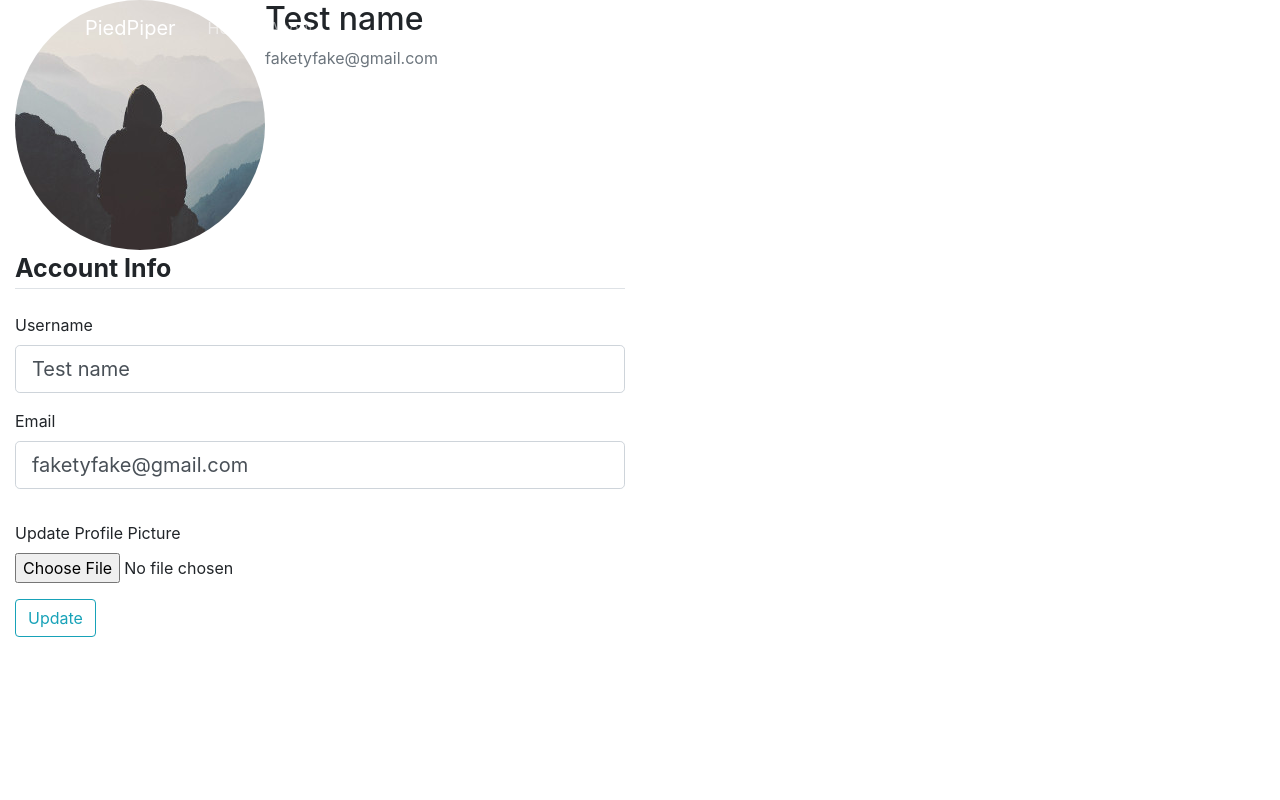
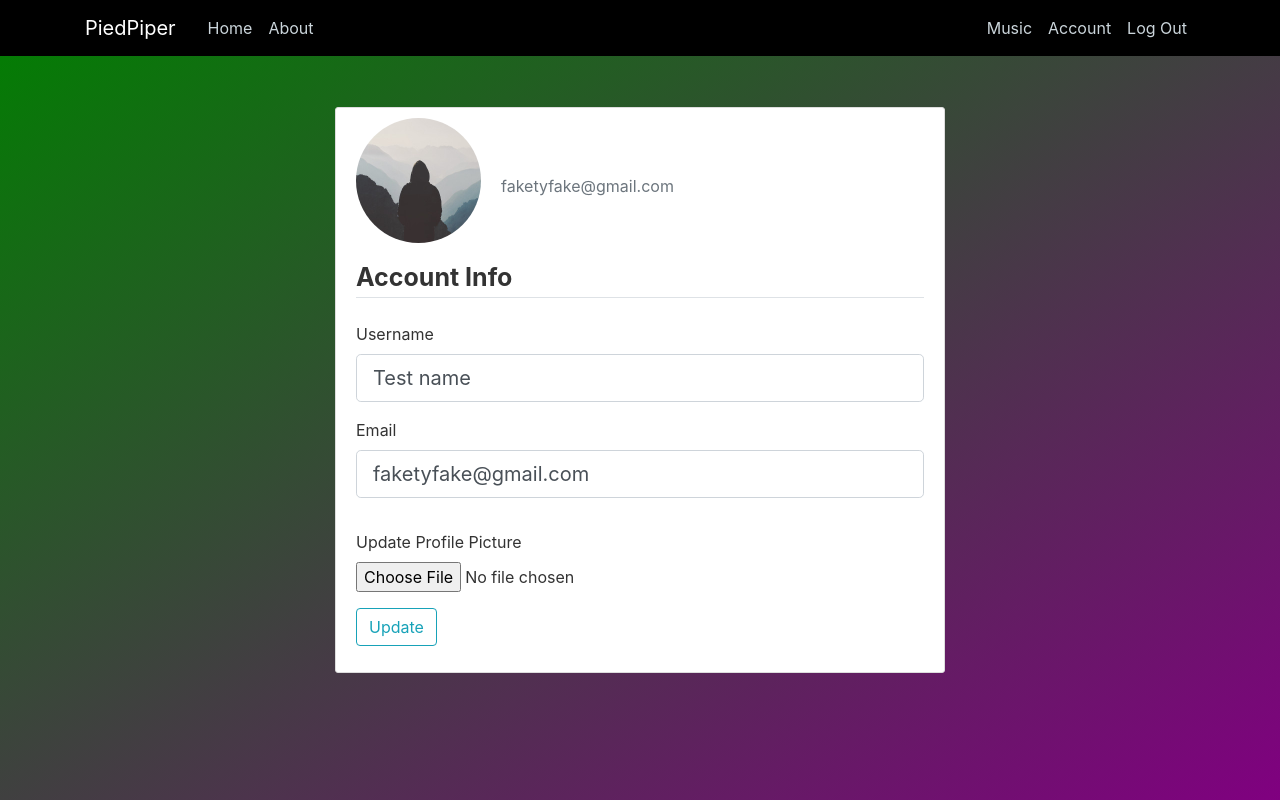
Before and after one commit to MwaniN/flask_project, a Flask app: page /account in a window 1280 px wide. Run offline with Flask 2, Linux system fonts and the light colour scheme; a user stored in the database is signed in; some libraries are stand-ins or nearby versions.

Commit message:
updated html files

```diff
--- a/flask_project_file/routes.py
+++ b/flask_project_file/routes.py
@@ -25,7 +25,11 @@
 @app.route("/")
 @app.route("/home")
 def home():
-	return render_template('Home.html', posts = posts)
+	logged_in = False
+	if current_user.is_authenticated:
+		logged_in = True
+
+	return render_template('Home.html', logged_in=logged_in)
 
 @app.route("/about")
 def about():
--- /dev/null
+++ b/flask_project_file/static/main.css
@@ -0,0 +1,236 @@
+body {
+  background: #fafafa;
+  /*background-image: url("../templates/home_background.png");*/
+  color: #333333;
+  /*margin-top: 25rem;*/
+}
+.home-center {
+  height: 100vh;
+  background-image: linear-gradient(to bottom right, green, purple);
+  display: flex;
+  align-items: center;
+  justify-content: center;
+}
+
+.login-button {
+  background-color: #0047AB;
+  border-radius: 25px;
+  color: white;
+  padding: 15px 32px;
+  text-align: center;
+  text-decoration: none;
+  display: inline-block;
+  font-size: 16px;
+  display: flex;
+  align-items: center;
+  justify-content: center;
+  width: 40%;
+
+}
+
+a:hover {
+  color: #000000;
+}
+
+h1, h2, h3, h4, h5, h6 {
+  text-align: center;
+  color: #ffffff;
+}
+
+.blk {
+  /*background-color: #5f788a;*/
+  background-color: #000000;
+}
+
+.site-header .navbar-nav .nav-link {
+  color: #cbd5db;
+}
+
+.site-header .navbar-nav .nav-link:hover {
+  color: #ffffff;
+}
+
+.site-header .navbar-nav .nav-link.active {
+  font-weight: 500;
+}
+
+.content-section {
+  background: #ffffff;
+  padding: 10px 20px;
+  border: 1px solid #dddddd;
+  border-radius: 3px;
+  margin-bottom: 20px;
+}
+
+.article-title {
+  color: #444444;
+}
+
+a.article-title:hover {
+  color: #428bca;
+  text-decoration: none;
+}
+
+.article-content {
+  white-space: pre-line;
+}
+
+.article-img {
+  height: 65px;
+  width: 65px;
+  margin-right: 16px;
+}
+
+.article-metadata {
+  padding-bottom: 1px;
+  margin-bottom: 4px;
+  border-bottom: 1px solid #e3e3e3
+}
+
+.article-metadata a:hover {
+  color: #333;
+  text-decoration: none;
+}
+
+.article-svg {
+  width: 25px;
+  height: 25px;
+  vertical-align: middle;
+}
+
+.account-img {
+  height: 125px;
+  width: 125px;
+  margin-right: 20px;
+  margin-bottom: 16px;
+}
+
+.account-heading {
+  font-size: 2.5rem;
+}
+
+.search-bar {
+  width: 100%;
+  display: flex;
+  align-items: center;
+  padding:10px 20px;
+}
+
+.music-player {
+  width: 100%;
+  display: flex;
+  align-items: center;
+  border-radius: 60px;
+  padding:10px 20px;
+  bottom:0;
+  position: fixed;
+}
+
+#myUL {
+  list-style-type: none;
+  padding: 0;
+  margin: 0;
+}
+
+#myUL li a {
+  border: 1px solid #ddd;
+  margin-top: -1px; /* Prevent double borders */
+  background-color: #f6f6f6;
+  padding: 12px;
+  text-decoration: none;
+  font-size: 18px;
+  color: black;
+  display: block
+}
+
+.music-list {
+  width: 100%;
+  display: flex;
+  align-items: center;
+  padding:10px 20px;
+
+}
+
+
+/*body {
+  background: #fafafa;
+  color: #333333;
+  margin-top: 5rem;
+}
+
+h1, h2, h3, h4, h5, h6 {
+  color: #444444;
+}
+
+.bg-steel {
+  background-color: #5f788a;
+}
+
+.site-header .navbar-nav .nav-link {
+  color: #cbd5db;
+}
+
+.site-header .navbar-nav .nav-link:hover {
+  color: #ffffff;
+}
+
+.site-header .navbar-nav .nav-link.active {
+  font-weight: 500;
+}
+
+.content-section {
+  background: #ffffff;
+  padding: 10px 20px;
+  border: 1px solid #dddddd;
+  border-radius: 3px;
+  margin-bottom: 20px;
+}
+
+.article-title {
+  color: #444444;
+}
+
+a.article-title:hover {
+  color: #428bca;
+  text-decoration: none;
+}
+
+.article-content {
+  white-space: pre-line;
+}
+
+.article-img {
+  height: 65px;
+  width: 65px;
+  margin-right: 16px;
+}
+
+.article-metadata {
+  padding-bottom: 1px;
+  margin-bottom: 4px;
+  border-bottom: 1px solid #e3e3e3
+}
+
+.article-metadata a:hover {
+  color: #333;
+  text-decoration: none;
+}
+
+.article-svg {
+  width: 25px;
+  height: 25px;
+  vertical-align: middle;
+}
+
+.account-img {
+  height: 125px;
+  width: 125px;
+  margin-right: 20px;
+  margin-bottom: 16px;
+}
+
+.account-heading {
+  font-size: 2.5rem;
+}
+
+*/
--- a/run.py
+++ b/run.py
@@ -2,4 +2,4 @@
 
 
 if __name__ == '__main__':
-	app.run(debug=True, port=5002)
+	app.run(debug=True)
```
Also changed, not shown: flask_project_file/templates/Home.html (+4 -13 lines).
